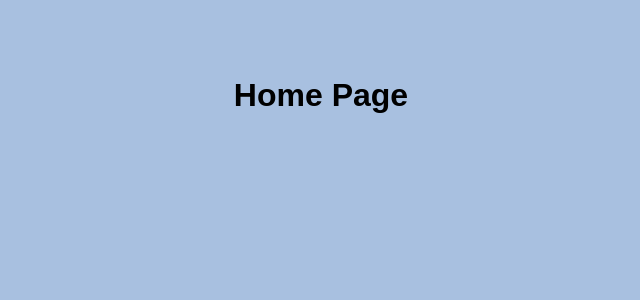
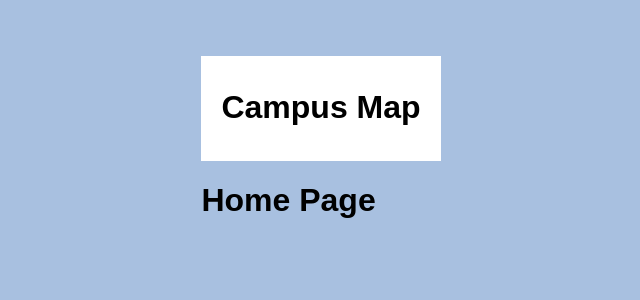
Before and after one commit to Sammy-131/Pathfinder-project, a React (Vite) app in the folder Frontend/: page / in a window 1280 px wide. Shown: the top 300 px of the page, without its empty margins (319-959 px from the left). Built offline with nearby package versions, Linux system fonts and the light colour scheme.

Commit message:
made the App.css file and modified the App.tsx file

```diff
--- a/Frontend/src/App.css
+++ b/Frontend/src/App.css
@@ -0,0 +1,16 @@
+.app-layout {
+    display: flex;
+    flex-direction: column;
+    height: 100vh;
+}
+
+.top-bar {
+    padding: 12px 20px;
+    background: white;
+    border-bottom: 1px solid white;
+}
+
+.map-area {
+    flex: 1;
+    position: relative;
+}
--- a/Frontend/src/App.tsx
+++ b/Frontend/src/App.tsx
@@ -1,13 +1,21 @@
 import { BrowserRouter, Routes, Route } from 'react-router-dom'
 import ReportPage from './Components/ReportPage'
+import './App.css'
 
 function App() {
   return (
     <BrowserRouter>
-      <Routes>
+    <div className = "app-layout">
+      <header className = "top-bar">
+        <h1>Campus Map</h1>
+      </header>
+      <main className = "map-area">
+        <Routes>
         <Route path="/" element={<h1>Home Page</h1>} />
         <Route path="/report" element={<ReportPage />} />
       </Routes>
+      </main>
+    </div>
     </BrowserRouter>
   )
 }
```
